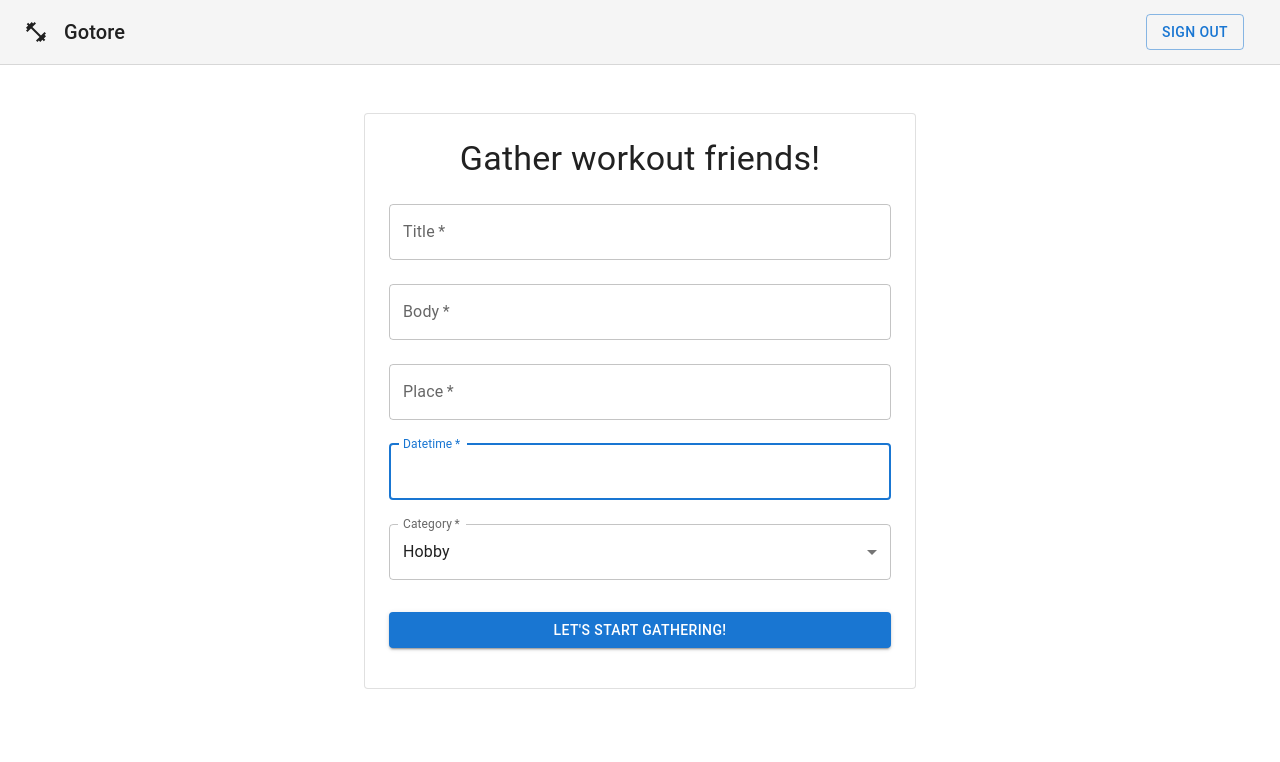
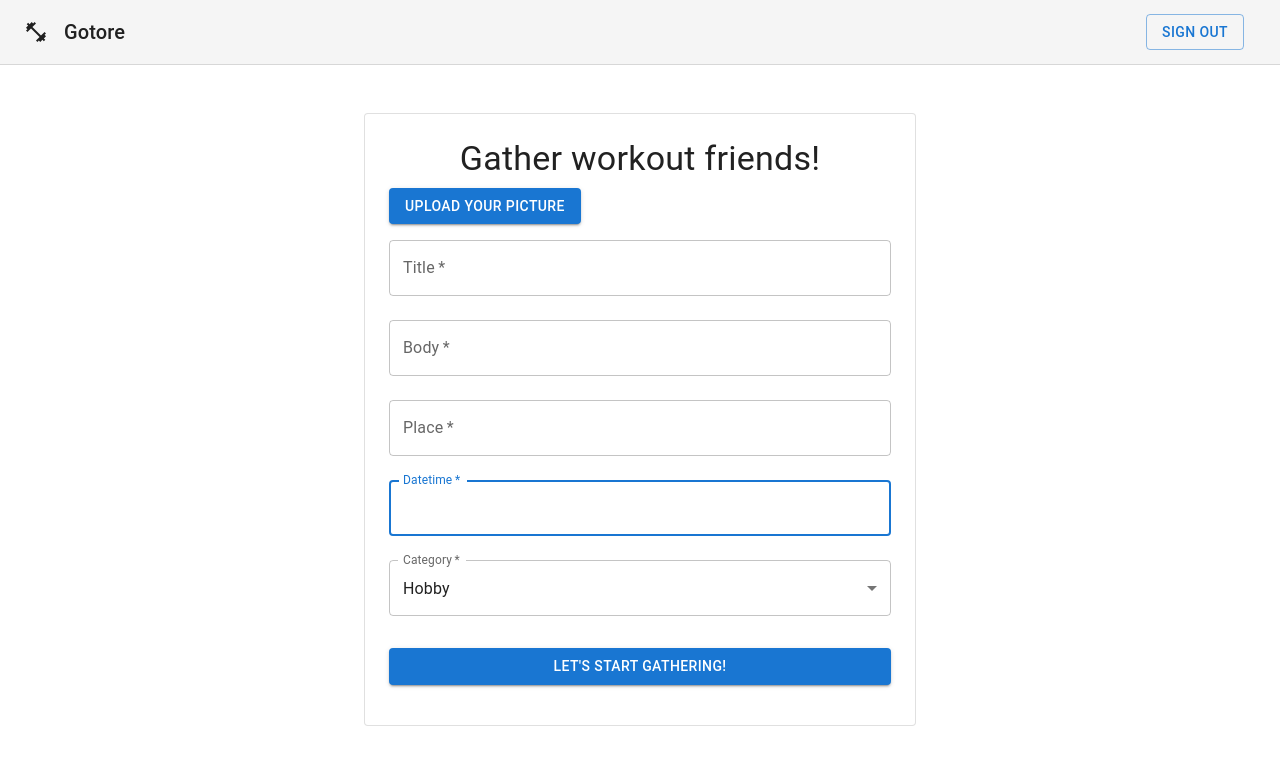
Before and after one commit to sabakantaro/gotore, a React (Create React App) app in the folder frontend/: page /post-edit in a window 1280 px wide. Shown: the top 762 px of the page. Built offline with nearby package versions, Linux system fonts and the light colour scheme; what axios-case-converter would draw is missing.

Commit message:
WIP image upload function #2

```diff
--- a/frontend/src/components/pages/posts/edit.js
+++ b/frontend/src/components/pages/posts/edit.js
@@ -22,6 +22,7 @@ export default function EditPost() {
   const [meetingDatetime, setMeetingDatetime] = useState("");
   const [categoryId, setCategoryId] = useState(1);
   const [categoriesList, setcategoriesList] = useState([]);
+  const [postFileData, setPostFileData] = useState({});
 
   const handleSubmit = async () => {
     const data = {
@@ -39,6 +40,43 @@ export default function EditPost() {
     }
   };
 
+  // const formData = new FormData();
+  // postData.append("image", postFileData.image ? postFileData.image : "");
+  // const response = axios.post("/image/store", params, {
+  //   headers: {
+  //     "Content-Type": "multipart/form-data",
+  //   },
+  // });
+
+  const changeUploadFile = async (event) => {
+    const { name, files } = event.target;
+    setPostFileData({
+      ...postFileData,
+      [name]: files[0],
+    });
+    console.log(postFileData);
+    event.target.value = "";
+  };
+
+  const UploadButton = (props) => {
+    return (
+      <label htmlFor={`upload-button-${props.name}`}>
+        <input
+          // accept='image/*'
+          style={{ display: "none" }}
+          id={`upload-button-${props.name}`}
+          name={props.name}
+          multiple
+          type='file'
+          onChange={props.onChange}
+        />
+        <Button variant='contained' component='span' {...props}>
+          {props.children}
+        </Button>
+      </label>
+    );
+  };
+
   return (
     <ThemeProvider theme={theme}>
       <CssBaseline />
@@ -51,6 +89,13 @@ export default function EditPost() {
             Gather workout friends!
           </Typography>
           <Box component='form' noValidate sx={{ mt: 1 }}>
+            <UploadButton
+              className='primary'
+              name='image'
+              onChange={changeUploadFile}
+            >
+              Upload your picture
+            </UploadButton>
             <TextField
               value={title}
               onChange={(e) => setTitle(e.target.value)}
```
